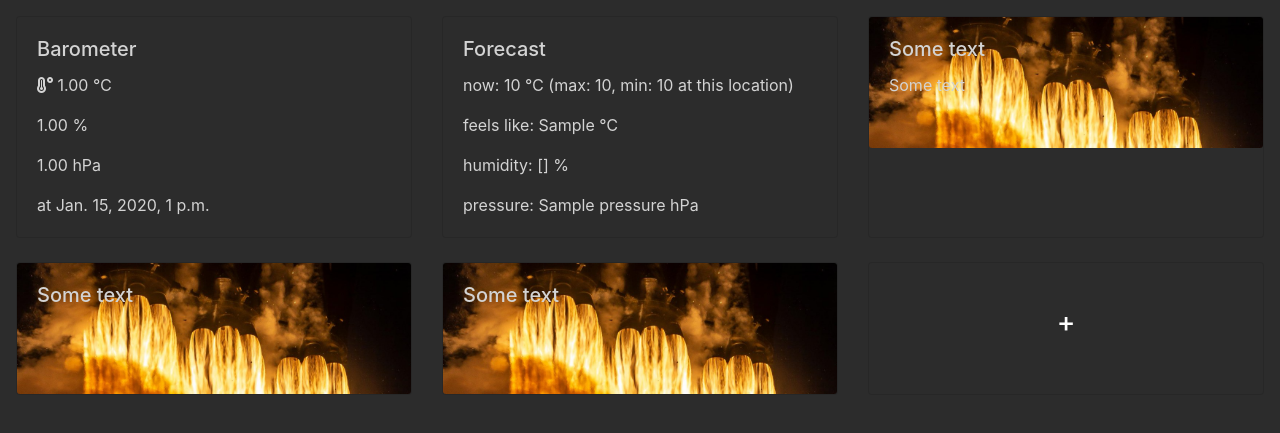
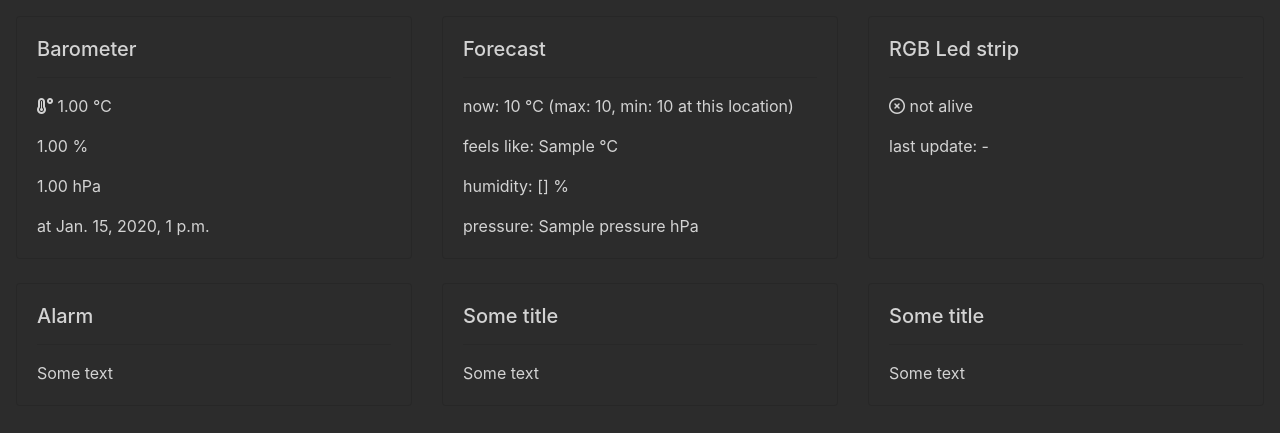
Before and after one commit to Valentin-Golyonko/FlaskTestRPi, a Django app: template templates/core/main_page.html in a window 1280 px wide. Shown: the top 433 px of the page. Run offline with Django 3.2, Linux system fonts and the light colour scheme; tables that the repository leaves empty hold one stand-in row (values such as "Sample post"); the template is opened without the code that fills it: values that come from a table or form of the project are taken from there, most other values are stand-ins (such as "Sample title", 1, 10 or a date in 2020); some libraries are stand-ins or nearby versions.

Commit message:
added: rgb device data to the main page

```diff
--- a/app/core/main_page_data/main_page.py
+++ b/app/core/main_page_data/main_page.py
@@ -5,6 +5,7 @@ from django.utils.timezone import localtime
 from app.barometer.models import Barometer
 from app.barometer.serializers import BarometerSerializer
 from app.owm_forecast.models import Forecast
+from app.rgb_control.rgb_control_scripts.get_rgb_divice import GetRGBDevice
 
 logger = logging.getLogger(__name__)
 
@@ -15,13 +16,14 @@ class MainPage:
     def get_main_page_data(cls) -> dict:
         return {**cls.latest_in_home(),
                 **cls.forecast(),
+                "rgb_device": GetRGBDevice.device_serialized_data(),
                 }
 
     @staticmethod
     def latest_in_home() -> dict:
         barometer_obj = Barometer.objects.last()
         barometer_data = BarometerSerializer(barometer_obj).data
-        barometer_data['time_created'] = localtime(value=barometer_obj.time_created).time()
+        barometer_data['time_created'] = localtime(barometer_obj.time_created)
         return {'barometer_data': barometer_data}
 
     @staticmethod
--- a/templates/core/main_page.html
+++ b/templates/core/main_page.html
@@ -16,6 +16,7 @@
                     <a href="{% url 'barometers-list' %}">
                         <div class="card-body">
                             <h5 class="card-title">Barometer</h5>
+                            <hr>
                             <p class="card-text">
                                 <i class="fas fa-temperature-high"></i>
                                 {{ barometer_data.temperature_c }} &#8451;
@@ -37,8 +38,10 @@
                     <a href="{% url 'forecasts' %}">
                         <div class="card-body">
                             <h5 class="card-title">Forecast</h5>
+                            <hr>
                             <p class="card-text">
-                                now: {{ weather_data.temp }} &#8451; (max: {{ weather_data.temp_max }}, min: {{ weather_data.temp_min }} at this location)
+                                now: {{ weather_data.temp }} &#8451; (max: {{ weather_data.temp_max }},
+                                min: {{ weather_data.temp_min }} at this location)
                             </p>
                             <p class="card-text">
                                 feels like: {{ weather_data.feels_like }} &#8451;
@@ -55,47 +58,59 @@
 
                 <div class="card btn-outline-warning bg_dark text_light">
                     <a href="#">
-                        <img class="card-img"
-                             src="{% static 'img/spaceX.jpeg' %}"
-                             alt="Card image">
-                        <div class="card-img-overlay">
-                            <h5 class="card-title">Some text</h5>
+                        <div class="card-body">
+                            <h5 class="card-title">RGB Led strip</h5>
+                            <hr>
+                            <p class="card-text">
+                                {% if rgb_device.is_alive %}
+                                    <i class="far fa-check-circle"></i>
+                                    alive
+                                {% else %}
+                                    <i class="far fa-times-circle"></i>
+                                    not alive
+                                {% endif %}
+                            </p>
+                            <p class="card-text">
+                                last update: {{ rgb_device.last_update|default:'-' }}
+                            </p>
+                        </div>
+                    </a>
+                </div>
+
+            </div>
+            <div class="card-deck mb-4">
+
+                <div class="card btn-outline-warning bg_dark text_light">
+                    <a href="#">
+                        <div class="card-body">
+                            <h5 class="card-title">Alarm</h5>
+                            <hr>
+                            <p class="card-text">Some text</p>
+                        </div>
+                    </a>
+                </div>
+
+                <div class="card btn-outline-warning bg_dark text_light">
+                    <a href="#">
+                        <div class="card-body">
+                            <h5 class="card-title">Some title</h5>
+                            <hr>
+                            <p class="card-text">Some text</p>
+                        </div>
+                    </a>
+                </div>
+
+                <div class="card btn-outline-warning bg_dark text_light">
+                    <a href="#">
+                        <div class="card-body">
+                            <h5 class="card-title">Some title</h5>
+                            <hr>
                             <p class="card-text">Some text</p>
                         </div>
                     </a>
                 </div>
 
             </div>
-            <div class="card-deck">
-
-                <a href="#"
-                   class="card btn-outline-warning bg_dark">
-                    <img class="card-img"
-                         src="{% static 'img/spaceX.jpeg' %}"
-                         alt="Card image">
-                    <div class="card-img-overlay text_dark">
-                        <h5 class="card-title">Some text</h5>
-                        <!--<p class="card-text"></p>-->
-                    </div>
-                </a>
-
-                <a href="#"
-                   class="card btn-outline-warning bg_dark">
-                    <img class="card-img"
-                         src="{% static 'img/spaceX.jpeg' %}"
-                         alt="Card image">
-                    <div class="card-img-overlay text_dark">
-                        <h5 class="card-title">Some text</h5>
-                        <!--<p class="card-text"></p>-->
-                    </div>
-                </a>
-
-                <a href="#"
-                   class="card btn-outline-warning justify-content-center bg_dark">
-                    <h3 class="card-title text-white align-self-center">+</h3>
-                </a>
-
-            </div>
         </div>
     </div>
 {% endblock %}
```
Also changed, not shown: app/rgb_control/rgb_control_scripts/get_rgb_divice.py (added, +24 -0 lines).
